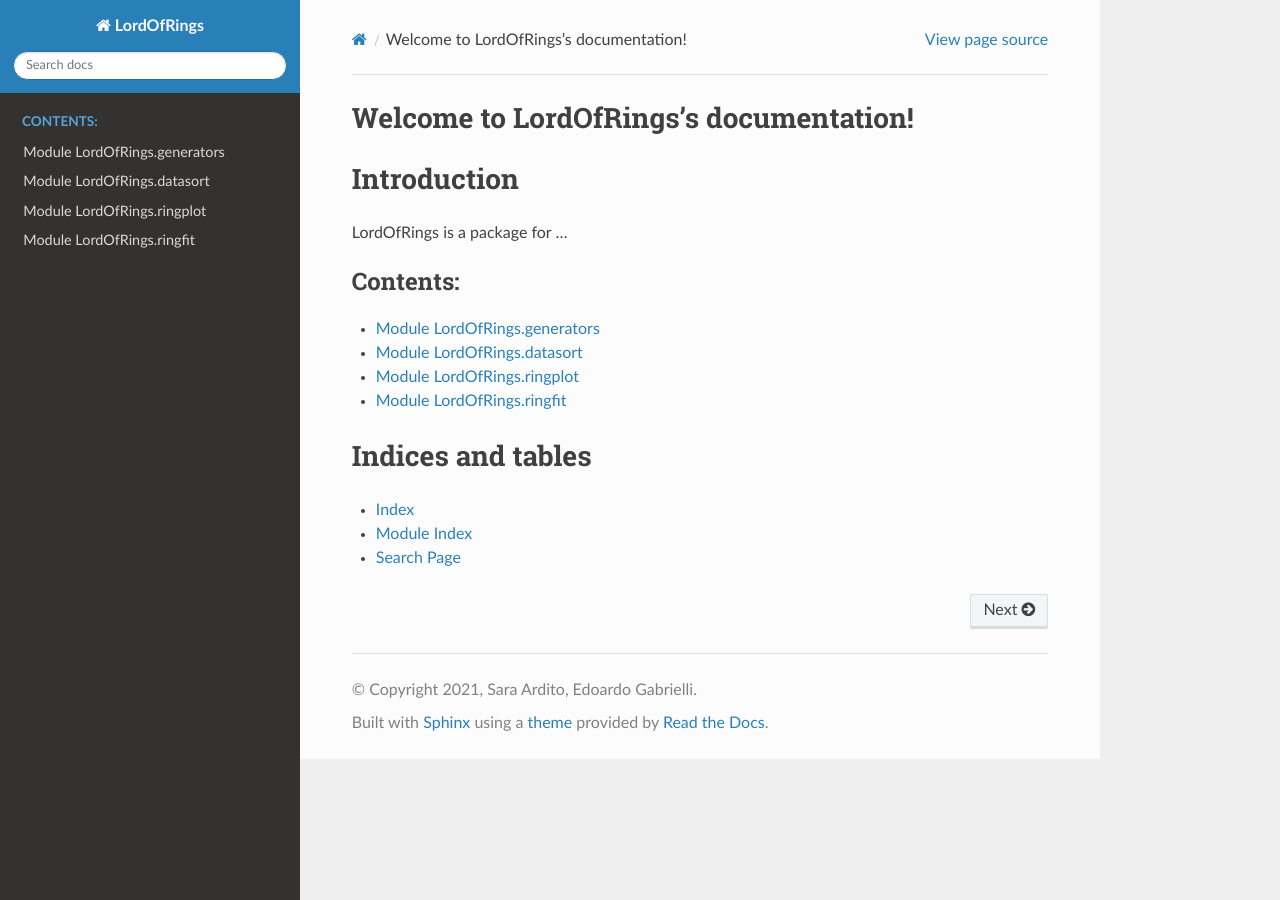
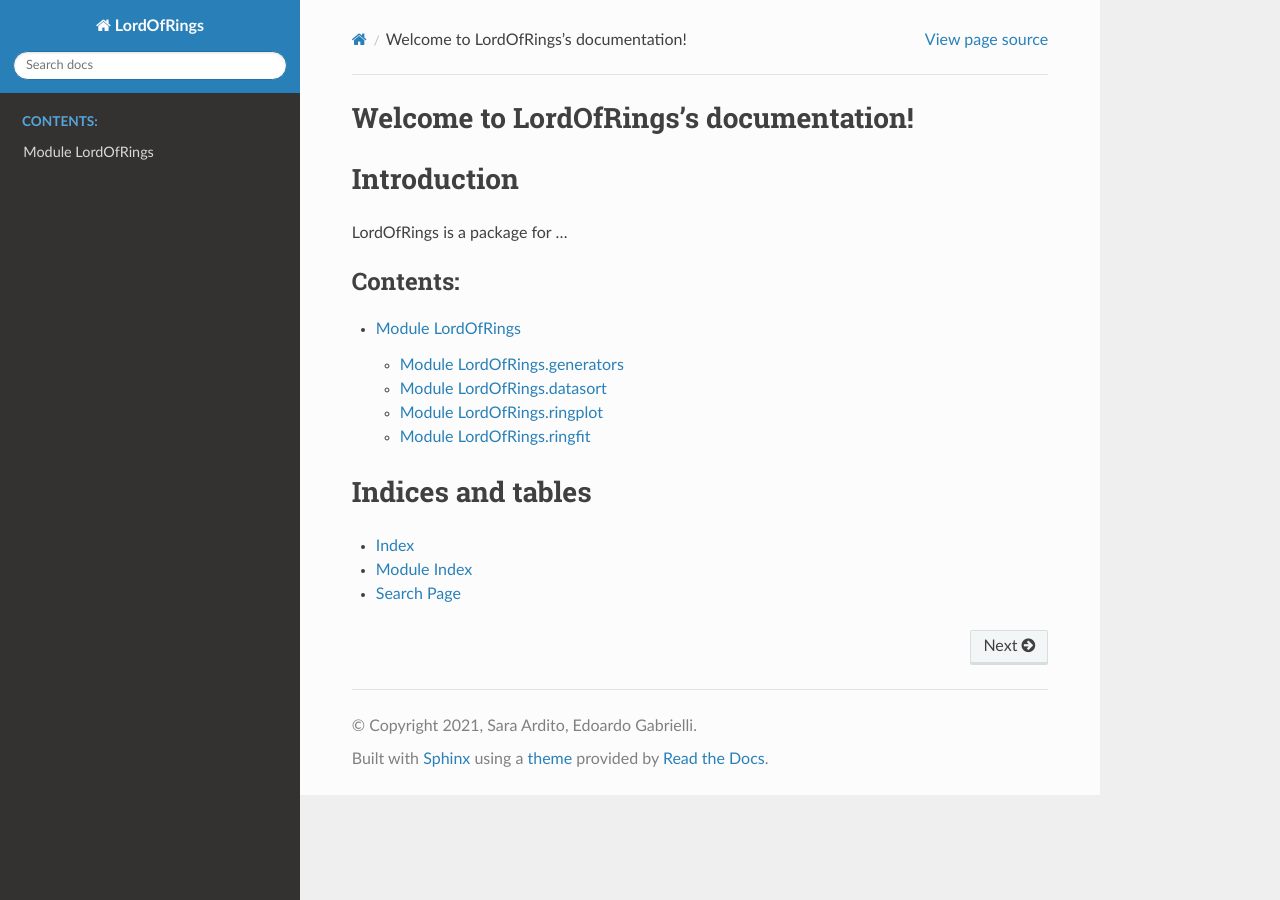
Before and after one commit to Sara-a-r/LordOfRing, a Sphinx documentation site: the page built from docs/index.rst, in a window 1280 px wide. Built offline with Sphinx 7.4.7 and the Read the Docs theme 2.0.0, drawn with Linux system fonts in a browser that asks for light colours.

Commit message:
reorganized modules docs with TOC

```diff
--- a/docs/conf.py
+++ b/docs/conf.py
@@ -54,4 +54,4 @@ html_theme = 'sphinx_rtd_theme'
 # Add any paths that contain custom static files (such as style sheets) here,
 # relative to this directory. They are copied after the builtin static files,
 # so a file named "default.css" will overwrite the builtin "default.css".
-html_static_path = ['_static']
+html_static_path = []
--- /dev/null
+++ b/docs/datasort.rst
@@ -0,0 +1,6 @@
+Module LordOfRings.datasort
+-----------------------------
+.. automodule:: LordOfRings.datasort
+   :members:
+   :undoc-members:
+   :show-inheritance:
--- /dev/null
+++ b/docs/generators.rst
@@ -0,0 +1,6 @@
+Module LordOfRings.generators
+-----------------------------
+.. automodule:: LordOfRings.generator
+   :members:
+   :undoc-members:
+   :show-inheritance:
--- /dev/null
+++ b/docs/ringfit.rst
@@ -0,0 +1,6 @@
+Module LordOfRings.ringfit
+-----------------------------
+.. automodule:: LordOfRings.ringfit
+   :members:
+   :undoc-members:
+   :show-inheritance:
--- /dev/null
+++ b/docs/ringplot.rst
@@ -0,0 +1,6 @@
+Module LordOfRings.ringplot
+-----------------------------
+.. automodule:: LordOfRings.ringplot
+   :members:
+   :undoc-members:
+   :show-inheritance:
```
Also changed, not shown: docs/LordOfRings.rst (+10 -26 lines), docs/requirements.txt (+7 -0 lines).
